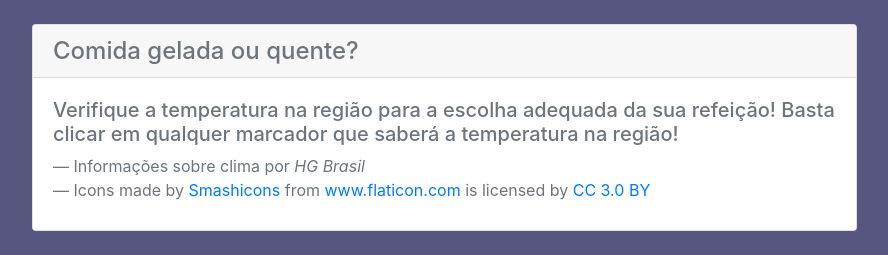
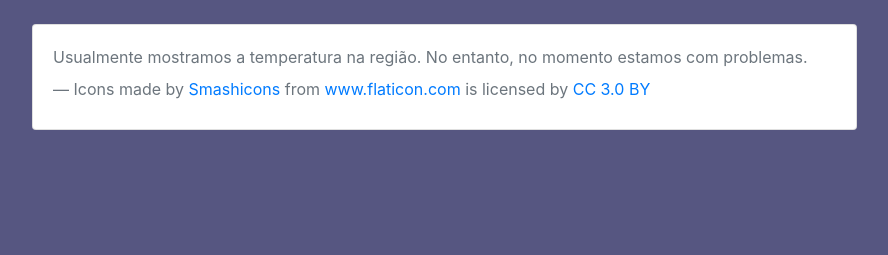
Before and after one commit to leandrocl2005/restaurantes_perto_uniube, a plain HTML site: page index.html in a window 1280 px wide. Shown: the part 1201-1456 px from the top of the page, without its empty margins (53-941 px from the left). After the commit the page ends 1355 px from the top, so only its background shows below. Drawn offline with nearby package versions, Linux system fonts and the light colour scheme; some packages are replaced by stand-ins of ours; no server answers.

Commit message:
apis error handling

```diff
--- a/index.html
+++ b/index.html
@@ -91,7 +91,7 @@
                 </div>
             </div>
         </div>
-        <div class="row">
+        <div id="temperaturaCard" class="row">
             <div class="col-xl-9 col-lg-9 col-md-12 col-sm-12 col-12 mb-4">
                 <div class="card">
                     <div class="card-header text-muted">
@@ -110,6 +110,18 @@
                 </div>
             </div>
         </div>
+        <div id="temperaturaCardError" class="row">
+                <div class="col-xl-9 col-lg-9 col-md-12 col-sm-12 col-12 mb-4">
+                    <div class="card">
+                        <div class="card-body text-muted text-left">
+                            <p class='mb-2'>Usualmente mostramos a temperatura na região. No entanto, no momento estamos com problemas.</p>
+                            <blockquote class="blockquote mb-2">
+                                <div class="blockquote-footer">Icons made by <a href="https://www.flaticon.com/authors/smashicons" title="Smashicons">Smashicons</a> from <a href="https://www.flaticon.com/"                 title="Flaticon">www.flaticon.com</a> is licensed by <a href="http://creativecommons.org/licenses/by/3.0/"                 title="Creative Commons BY 3.0" target="_blank">CC 3.0 BY</a></div>
+                            </blockquote>
+                        </div>
+                    </div>
+                </div>
+            </div>
     </div>
 
     <!-- JQuery -->
@@ -127,7 +139,8 @@
 
     <!-- Google Maps JS-->
     <script async defer
-    src="https://maps.googleapis.com/maps/api/js?key=YOUR_GOOGLE_MAPS_API_KEY&v=3&callback=initMap">
+    src="https://maps.googleapis.com/maps/api/js?key=YOUR_GOOGLE_MAPS_API_KEY&v=3&callback=initMap"
+    onerror="mapErrorHandling()">
     </script>
 
     <!-- Custom JS-->
--- a/js/custom.js
+++ b/js/custom.js
@@ -141,12 +141,19 @@ function ViewModel() {
                 '<p class="text-muted">Temperatura de ' + temp + ' C°</p>' +
                 '<p>' + place.description() + '</p>' +
                 '<img src="' + place.pic() + '" width="150px">';
+                $('#temperaturaCardError').html('');
+
             },
-            error: function(e) {
-                infoWindow.setContent('<h3>' + place.name() + '</h3>' +
-                '<p class="text-muted">Falha em obter temperatura.</p>' +
+            error: function(parsedjson, textStatus, errorThrown) {
+                console.log("parsedJson: " + JSON.stringify(parsedjson));
+                console.log("textStatus: " + JSON.stringify(textStatus));
+                console.log("errorThrown" + JSON.stringify(errorThrown));
+
+                place.contentString = '<h3>' + place.name() + '</h3>' +
                 '<p>' + place.description() + '</p>' +
-                '<img src="' + place.pic() + '" width="150px">');
+                '<img src="' + place.pic() + '" width="150px">';
+
+                $('#temperaturaCard').html('');
             }
         });
 
@@ -267,3 +274,9 @@ function ViewModel() {
         });
     }
 };
+
+mapErrorHandling = function () {
+    $('.container').html(
+        "<div class='row'><div class='col-xl-12 col-lg-12 col-md-12 col-sm-12 col-12 mb-4 text-center'><img src='images/fail.png' width='100%' style='max-width:800px;'></div></div>"
+    )
+}
```
Also changed, not shown: images/fail.png (added).
